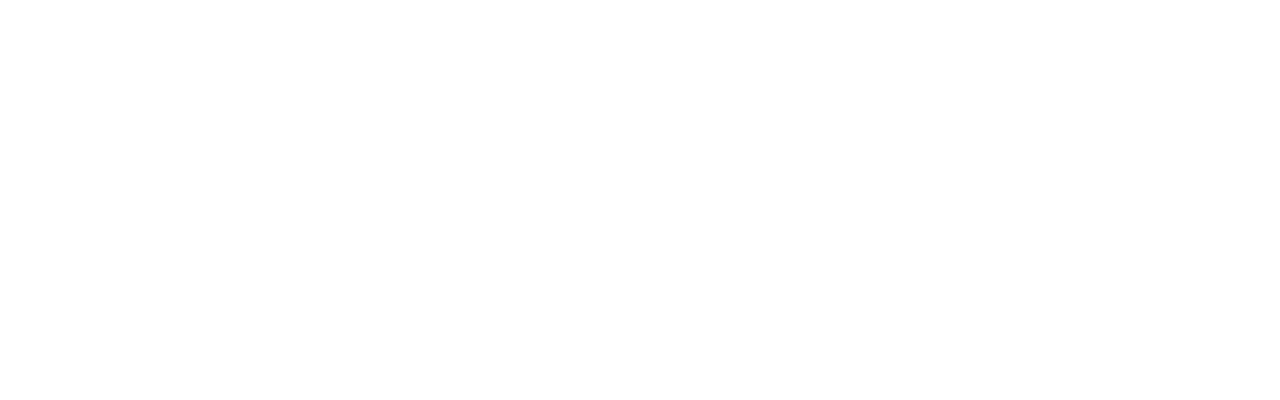
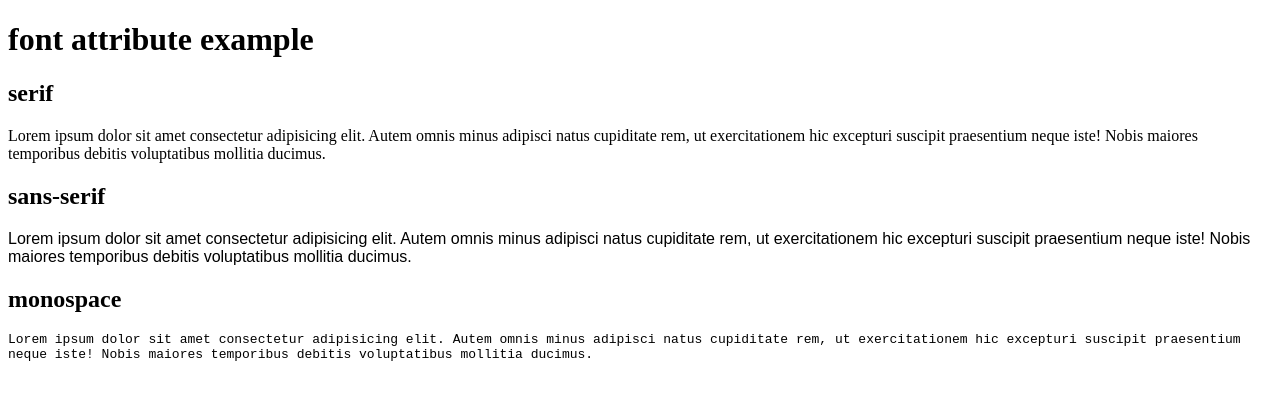
Before and after one commit to breakstorm/css-font-example, a plain HTML site: page index.html in a window 1280 px wide. Drawn offline with Linux system fonts and the light colour scheme.

Commit message:
update font type change

```diff
--- a/font.css
+++ b/font.css
@@ -1 +1,13 @@
 body {}
+
+.font-serif {
+  font-family: serif;
+}
+
+.font-sans {
+  font-family: sans-serif;
+}
+
+.font-monospace {
+  font-family: monospace;
+}
--- a/index.html
+++ b/index.html
@@ -10,7 +10,23 @@
 </head>
 
 <body>
+  <h1>font attribute example</h1>
 
+  <h2>serif</h2>
+  <p class="font-serif">Lorem ipsum dolor sit amet consectetur adipisicing elit. Autem omnis minus adipisci natus
+    cupiditate rem, ut
+    exercitationem hic excepturi suscipit praesentium neque iste! Nobis maiores temporibus debitis voluptatibus
+    mollitia ducimus.</p>
+  <h2>sans-serif</h2>
+  <p class="font-sans">Lorem ipsum dolor sit amet consectetur adipisicing elit. Autem omnis minus adipisci natus
+    cupiditate rem, ut
+    exercitationem hic excepturi suscipit praesentium neque iste! Nobis maiores temporibus debitis voluptatibus
+    mollitia ducimus.</p>
+  <h2>monospace</h2>
+  <p class="font-monospace">Lorem ipsum dolor sit amet consectetur adipisicing elit. Autem omnis minus adipisci natus
+    cupiditate rem, ut
+    exercitationem hic excepturi suscipit praesentium neque iste! Nobis maiores temporibus debitis voluptatibus
+    mollitia ducimus.</p>
 </body>
 
 </html>
```
